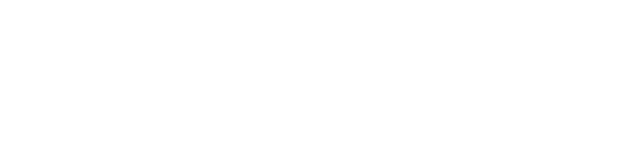
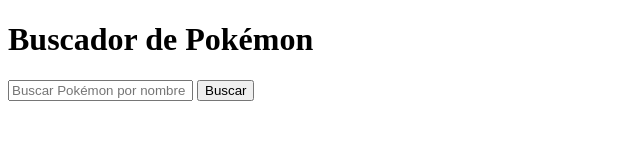
Before and after one commit to 4n7n/Custom-DOM-In, a plain HTML site: page index.html in a window 1280 px wide. Shown: the whole page, without its empty margins (0-640 px from the left). Drawn offline with Linux system fonts and the light colour scheme.

Commit message:
archivos actualizados y guiobes agregados

```diff
--- a/index.html
+++ b/index.html
@@ -6,6 +6,9 @@
     <title>Document</title>
 </head>
 <body>
-
+    <h1>Buscador de Pokémon</h1>
+    <input type="text" id="pokemonInput" placeholder="Buscar Pokémon por nombre">
+    <button id="searchButton">Buscar</button>
+    <div id="pokemonList"></div>
 </body>
 </html>
--- a/styles.css
+++ b/styles.css
@@ -0,0 +1,30 @@
+body {
+    font-family: Arial, sans-serif;
+    background-color: #f0f0f0;
+    margin: 0;
+    padding: 20px;
+}
+h1 {
+    color: #333;
+}
+.pokemon {
+    background: #fff;
+    border: 1px solid #ddd;
+    border-radius: 5px;
+    padding: 10px;
+    margin: 10px 0;
+    text-align: center;
+}
+input {
+    padding: 10px;
+    width: 300px;
+    margin-bottom: 20px;
+}
+button {
+    padding: 10px;
+    cursor: pointer;
+}
+img {
+    max-width: 100px;
+    margin-top: 10px;
+}
```
